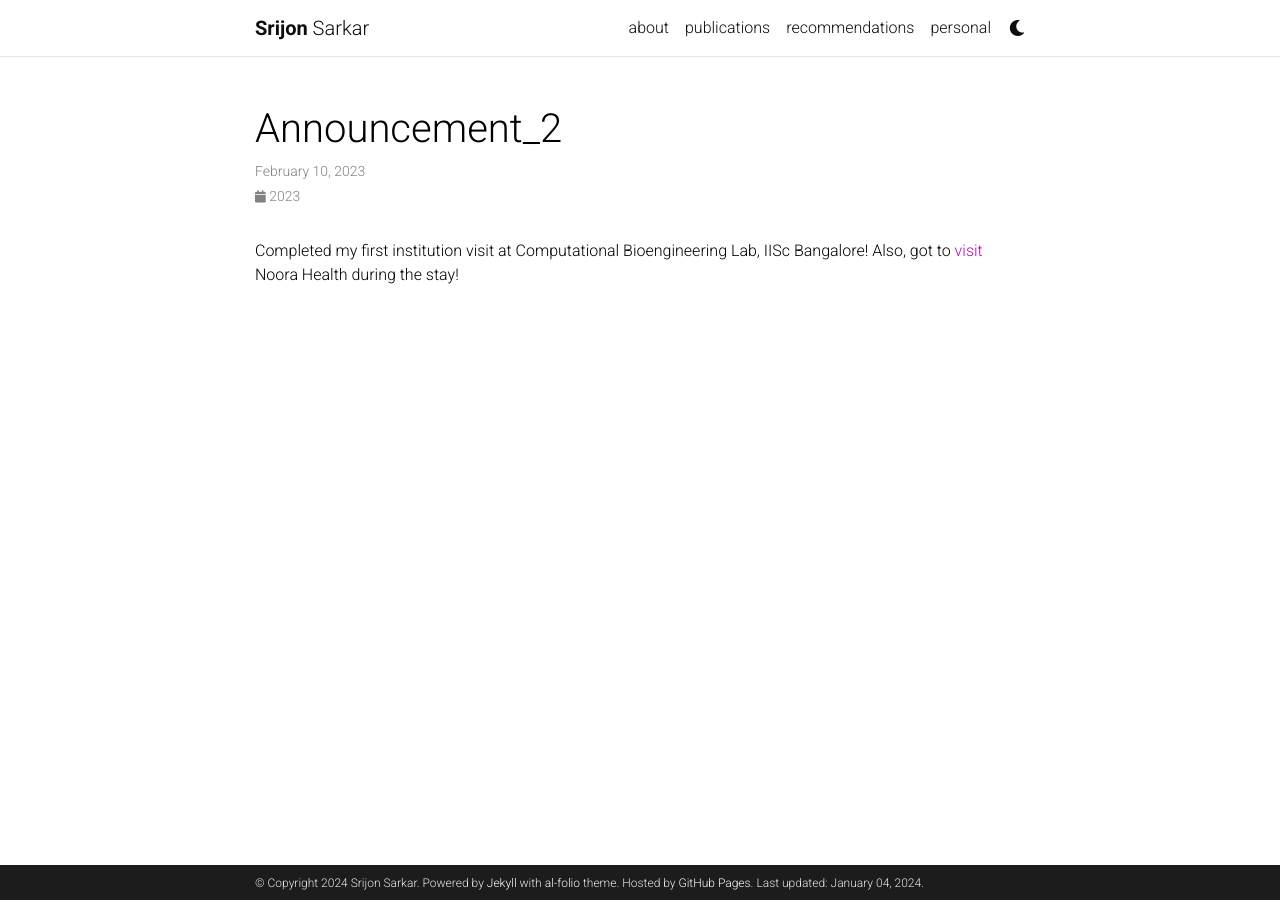
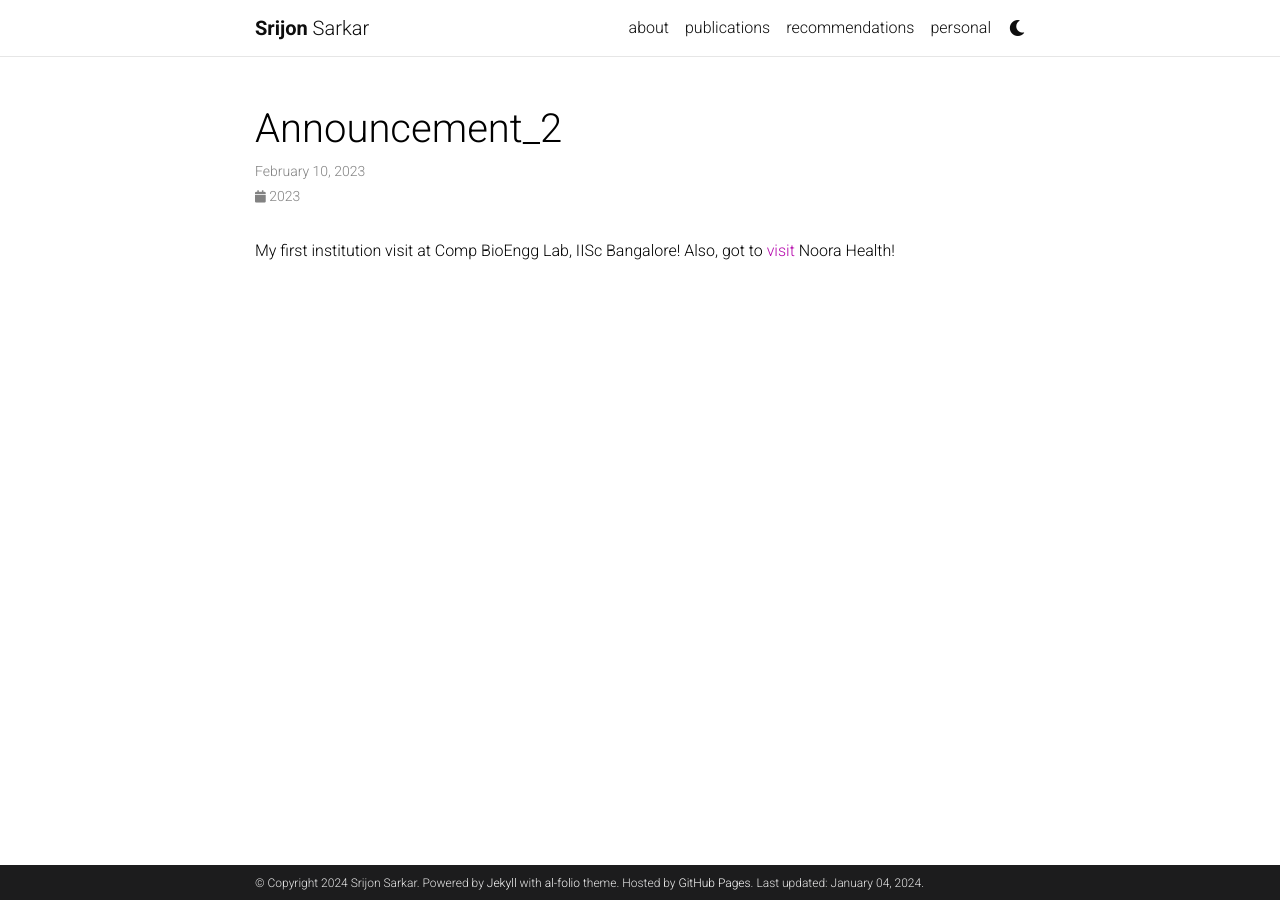
Before and after one commit to sarkarsrijon/sarkarsrijon.github.io, a Jekyll site: the page built from _news/announcement_2.md, in a window 1280 px wide. Built offline with Jekyll 4.4.1, drawn with Linux system fonts in a browser that asks for light colours; comment, search, counter and statistics services are not loaded; a style sheet for code colours, icons or effects is not loaded.

Commit message:
Update announcement_2.md

```diff
--- a/_news/announcement_2.md
+++ b/_news/announcement_2.md
@@ -5,4 +5,4 @@ inline: true
 related_posts: false
 ---
 
-Completed my first institution visit at Computational Bioengineering Lab, IISc Bangalore! Also, got to [visit](https://twitter.com/srijonrick/status/1625164934589075456?s=20) Noora Health during the stay!
+My first institution visit at Comp BioEngg Lab, IISc Bangalore! Also, got to [visit](https://twitter.com/srijonrick/status/1625164934589075456?s=20) Noora Health!
```
